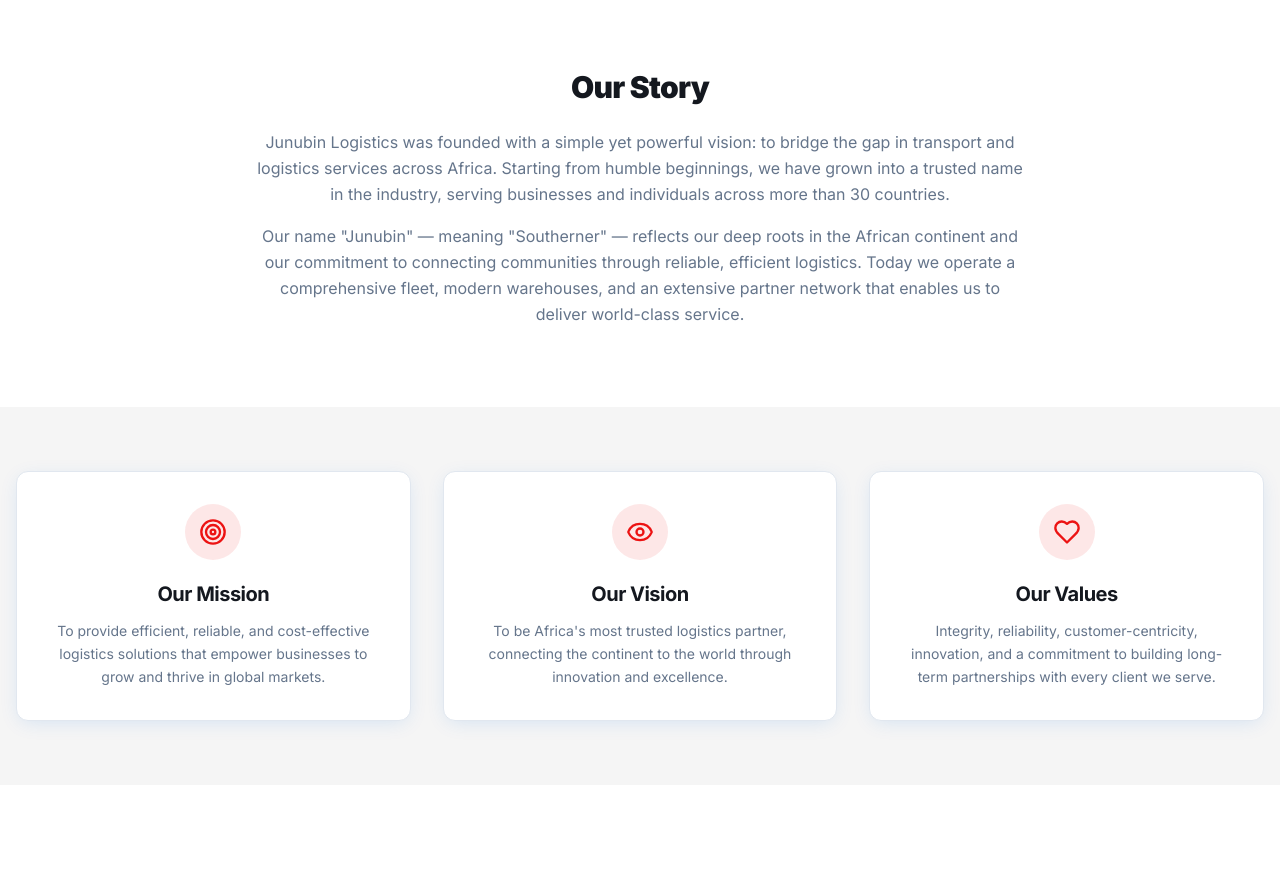
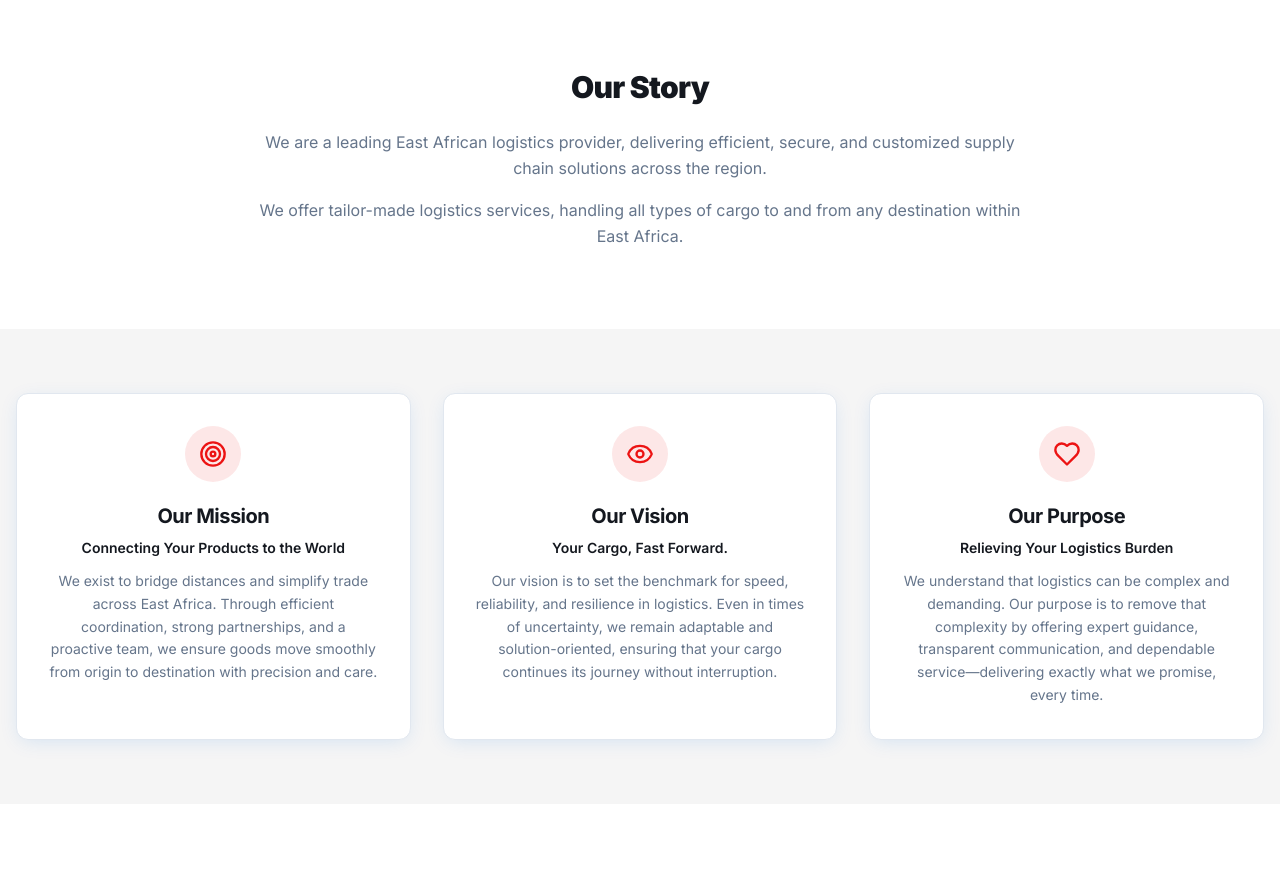
Before and after one commit to JosephOkumu/junubinlogistics, a React (Vite) app in the folder frontend/: page /about in a window 1280 px wide. Shown: the part 360-1229 px from the top of the page. Built offline with nearby package versions, Linux system fonts and the light colour scheme; the HTML template or start-up script is replaced by a standard one.

Commit message:
chore: modify about us page

```diff
--- a/frontend/src/pages/About.tsx
+++ b/frontend/src/pages/About.tsx
@@ -23,10 +23,10 @@ const About = () => {
           <div className="max-w-3xl mx-auto text-center">
             <h2 className="text-3xl font-black text-foreground mb-6">Our Story</h2>
             <p className="text-muted-foreground leading-relaxed mb-4">
-              Junubin Logistics was founded with a simple yet powerful vision: to bridge the gap in transport and logistics services across Africa. Starting from humble beginnings, we have grown into a trusted name in the industry, serving businesses and individuals across more than 30 countries.
+              We are a leading East African logistics provider, delivering efficient, secure, and customized supply chain solutions across the region.
             </p>
             <p className="text-muted-foreground leading-relaxed">
-              Our name "Junubin" — meaning "Southerner" — reflects our deep roots in the African continent and our commitment to connecting communities through reliable, efficient logistics. Today we operate a comprehensive fleet, modern warehouses, and an extensive partner network that enables us to deliver world-class service.
+              We offer tailor-made logistics services, handling all types of cargo to and from any destination within East Africa.
             </p>
           </div>
         </div>
@@ -36,15 +36,16 @@ const About = () => {
       <section className="py-16 bg-secondary">
         <div className="container mx-auto px-4 grid grid-cols-1 md:grid-cols-3 gap-8">
           {[
-            { icon: Target, title: "Our Mission", text: "To provide efficient, reliable, and cost-effective logistics solutions that empower businesses to grow and thrive in global markets." },
-            { icon: Eye, title: "Our Vision", text: "To be Africa's most trusted logistics partner, connecting the continent to the world through innovation and excellence." },
-            { icon: Heart, title: "Our Values", text: "Integrity, reliability, customer-centricity, innovation, and a commitment to building long-term partnerships with every client we serve." },
+            { icon: Target, title: "Our Mission", subtitle: "Connecting Your Products to the World", text: "We exist to bridge distances and simplify trade across East Africa. Through efficient coordination, strong partnerships, and a proactive team, we ensure goods move smoothly from origin to destination with precision and care." },
+            { icon: Eye, title: "Our Vision", subtitle: "Your Cargo, Fast Forward.", text: "Our vision is to set the benchmark for speed, reliability, and resilience in logistics. Even in times of uncertainty, we remain adaptable and solution-oriented, ensuring that your cargo continues its journey without interruption." },
+            { icon: Heart, title: "Our Purpose", subtitle: "Relieving Your Logistics Burden", text: "We understand that logistics can be complex and demanding. Our purpose is to remove that complexity by offering expert guidance, transparent communication, and dependable service—delivering exactly what we promise, every time." },
           ].map((item) => (
             <div key={item.title} className="bg-card rounded-xl p-8 shadow-card border border-border text-center">
               <div className="w-14 h-14 rounded-full bg-accent-red/10 flex items-center justify-center mx-auto mb-5">
                 <item.icon className="w-7 h-7 text-accent-red" />
               </div>
-              <h3 className="text-xl font-bold text-foreground mb-3">{item.title}</h3>
+              <h3 className="text-xl font-bold text-foreground mb-2">{item.title}</h3>
+              <p className="font-semibold text-foreground text-sm mb-3">{item.subtitle}</p>
               <p className="text-muted-foreground text-sm leading-relaxed">{item.text}</p>
             </div>
           ))}
```
